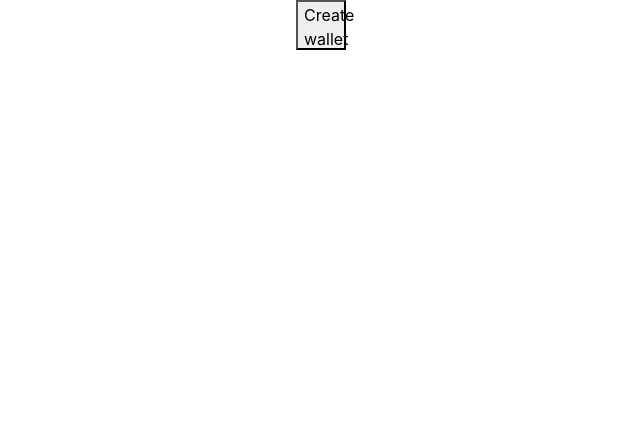
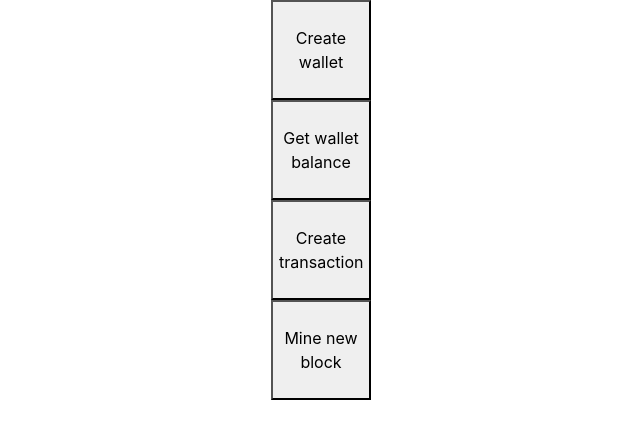
Before and after one commit to thaodng/T-Coin, a React (Create React App) app in the folder client/: page / in a window 1280 px wide. Shown: the top 438 px of the page, without its empty margins (319-959 px from the left). Built offline with nearby package versions, Linux system fonts and the light colour scheme; no server answers.

Commit message:
Connect client to server through API

```diff
--- a/client/src/Components/App/App.css
+++ b/client/src/Components/App/App.css
@@ -1,16 +1,5 @@
 .App {
   text-align: center;
-}
-
-.App-logo {
-  height: 40vmin;
-  pointer-events: none;
-}
-
-@media (prefers-reduced-motion: no-preference) {
-  .App-logo {
-    animation: App-logo-spin infinite 20s linear;
-  }
 }
 
 .App-header {
@@ -27,12 +16,3 @@
 .App-link {
   color: #61dafb;
 }
-
-@keyframes App-logo-spin {
-  from {
-    transform: rotate(0deg);
-  }
-  to {
-    transform: rotate(360deg);
-  }
-}
--- a/client/src/Components/App/App.js
+++ b/client/src/Components/App/App.js
@@ -1,19 +1,116 @@
 import React, { useState, useEffect } from 'react';
 import axios from 'axios';
-import { CREATE_WALLET_URL } from '../../config';
+import {
+  GET_BLOCKCHAIN_URL,
+  CREATE_WALLET_URL,
+  GET_WALLET_BALANCE_URL,
+  CREATE_TRANSACTION,
+  GET_TRANSACTION_POOL_URL,
+  MINE_BLOCK,
+  SECONDS_JS
+} from '../../config';
+
 import './App.css';
 
+/*
+ *walletInfo: balance, publicKey
+ */
 const App = () => {
-  console.log(process.env);
-  const createWallet = async () => {
-    const { data } = await axios.post(`${CREATE_WALLET_URL}/`);
-    console.log(CREATE_WALLET_URL);
+  // get blockchain network
+  const [blockchain, setBlockchain] = useState([]);
+  const getBlockchain = async () => {
+    const { data: { blockchain } } = await axios.get(`${GET_BLOCKCHAIN_URL}`);
+    setBlockchain(blockchain);
   };
 
+  useEffect(() => {
+    getBlockchain();
+  }, [])
+
+  // create wallet === create account
+  const [walletInfo, setWalletInfo] = useState({
+    "balance": 1000,
+    "publicKey": "04662d60cd721116a3370793d28762164e8a5d4f2505d17754f0a8670ccc9ed42cf5447a9d559621e7fcdd3a5ecbd139490545986603ec7a45b806bb70eaf10fa1"
+  });
+
+
+  const createWallet = async () => {
+    const { data: { wallet } } = await axios.post(`${CREATE_WALLET_URL}/`);
+    setWalletInfo(wallet);
+  };
+
+  // get wallet balance === login
+  const getWalletBalance = async ({ publicKey }) => {
+    const { data: { balance } } = await axios.post(`${GET_WALLET_BALANCE_URL}/`, { publicKey });
+    const wallet = { publicKey, balance };
+    setWalletInfo(wallet);
+  };
+
+
+  // create transaction
+  const [recipientAddress, setRecipientAddress] = useState('foo');
+  const [amount, setAmount] = useState(100);
+
+  const createTransaction = async ({ recipientAddress, amount, senderPrivateKey }) => {
+    const { data: { transaction } } = await axios
+      .post(`${CREATE_TRANSACTION}/`, {
+        recipientAddress,
+        amount,
+        senderAddress: walletInfo.publicKey,
+        senderPrivateKey
+      });
+
+    // go to transaction pool UI
+    console.log(transaction);
+
+    // we call get transaction-pool every x - seconds, so in the future, using socket.io here
+  };
+
+
+  // get transaction pool
+  const [transactions, setTransactions] = useState({});
+  const getTransactions = async () => {
+    const { data: { transactionPool } } = await axios.get(`${GET_TRANSACTION_POOL_URL}/`);
+    setTransactions(transactionPool);
+    // console.log(transactionPool);
+  };
+
+  useEffect(() => {
+    getTransactions();
+    const intervalId = setInterval(getTransactions, 60 * SECONDS_JS);
+
+    return () => {
+      clearInterval(intervalId);
+    }
+  }, []);
+
+
+  // mine transactions === mine a new block (in this project)
+  const mineBlock = async ({ minerAddress }) => {
+    const { data: blockchain } = await axios.post(`${MINE_BLOCK}`, { minerAddress });
+    setBlockchain(blockchain);
+    console.log(blockchain);
+    // go to blockchain UI
+  };
+
+  console.log(walletInfo);
   return (
-    <div className="App">
-      <button style={{ width: 50, height: 50 }} onClick={() => createWallet()} >
+    <div className="App" style={{ display: 'flex', flexDirection: 'column', alignItems: 'center' }}>
+      <button style={{ width: 100, height: 100 }} onClick={() => createWallet()} >
         Create wallet
+      </button>
+      <button style={{ width: 100, height: 100 }} onClick={() => getWalletBalance({ publicKey: walletInfo.publicKey })} >
+        Get wallet balance
+      </button>
+      <button style={{ width: 100, height: 100 }} onClick={() => createTransaction({
+        recipientAddress: recipientAddress,
+        amount: amount,
+        senderPrivateKey: '5c359bc01562813fc348622a9027c89432758c2e6f481b0490b8347edcc649fc'
+      })} >
+        Create transaction
+      </button>
+      <button style={{ width: 100, height: 100 }} onClick={() => mineBlock({ minerAddress: walletInfo.publicKey })} >
+        Mine new block
       </button>
     </div>
   );
--- a/client/src/config.js
+++ b/client/src/config.js
@@ -5,10 +5,9 @@ const CREATE_WALLET_URL = `${API_BASE_URL}/create-wallet`;
 const GET_WALLET_BALANCE_URL = `${API_BASE_URL}/wallet-balance`;
 const CREATE_TRANSACTION = `${API_BASE_URL}/create-transaction`;
 const GET_TRANSACTION_POOL_URL = `${API_BASE_URL}/transaction-pool`;
-const CREATE_BLOCK = `${API_BASE_URL}/mine-transaction`;
+const MINE_BLOCK = `${API_BASE_URL}/mine-transactions`;
 
-const MILLISECONDS_JS = 1;
-const SECONDS_JS = MILLISECONDS_JS * 1000;
+const SECONDS_JS =  1000;
 
 export {
   API_BASE_URL,
@@ -17,6 +16,6 @@ export {
   GET_WALLET_BALANCE_URL,
   CREATE_TRANSACTION,
   GET_TRANSACTION_POOL_URL,
-  CREATE_BLOCK,
+  MINE_BLOCK,
   SECONDS_JS
 };
```
Also changed, not shown: 1 other file (tests, documents, lock files or other folders).
